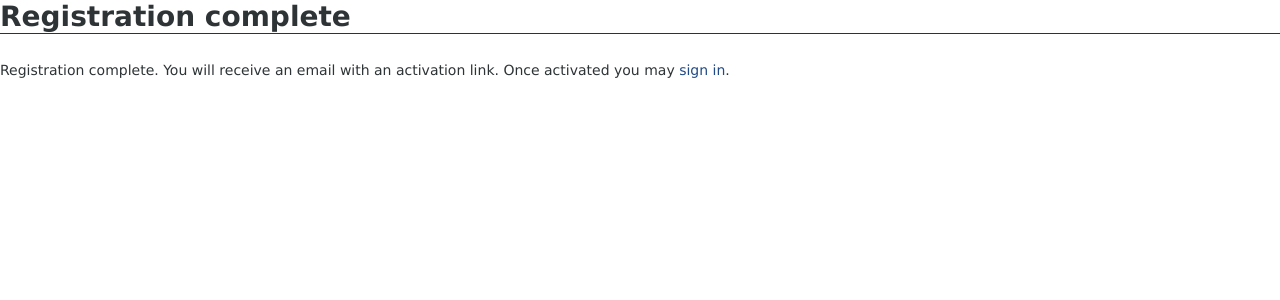
After one commit to jdufresne/feedme, a Django app: template templates/registration/registration_complete.html in a window 1280 px wide. The commit adds this page. Shown: the top 300 px of the page. Run offline with Django 3.2, Linux system fonts and the light colour scheme; the template is opened without the code that fills it, so the values that code supplies are empty; some libraries are stand-ins or nearby versions.

Commit message:
Add support for account registration

```diff
--- a/feeds/templates/feeds/base.html
+++ b/feeds/templates/feeds/base.html
@@ -5,9 +5,9 @@
   {% if user.is_authenticated %}
     <li>{{ user }}</li>
     <li><a href="{% url import %}">Import OPML</a></li>
-    <li><a href="{% url django.contrib.auth.views.logout %}">Sign out</a></li>
+    <li><a href="{% url auth_logout %}">Sign out</a></li>
   {% else %}
-    <li><a href="{% url django.contrib.auth.views.login %}">Sign in</a></li>
+    <li><a href="{% url auth_login %}">Sign in</a></li>
   {% endif %}
 </ul>
 
--- a/settings.py
+++ b/settings.py
@@ -112,6 +112,7 @@ INSTALLED_APPS = (
     'django.contrib.staticfiles',
     'django.contrib.admin',
     'django.contrib.admindocs',
+    'registration',
     'feedme.feeds',
 )
 
@@ -137,3 +138,6 @@ LOGGING = {
         },
     }
 }
+
+# registration
+ACCOUNT_ACTIVATION_DAYS = 7
--- a/static/styles/base.css
+++ b/static/styles/base.css
@@ -37,6 +37,14 @@ fieldset {
     margin: 0;
     padding: 0;
     border: none;
+}
+
+.errorlist {
+    margin-bottom: 1em;
+    padding: 0.5em 1em;
+    border: 1px solid #cc0000;
+    background: #eeeeec;
+    color: #cc0000;
 }
 
 .list-heading {
--- /dev/null
+++ b/templates/registration/activation_email.txt
@@ -0,0 +1,5 @@
+Your account was created successfully. You must activate your account
+within the next {{ expiration_days }} days. Activate your account
+using the following link:
+
+http://{{ site }}{% url registration_activate activation_key=activation_key %}
--- /dev/null
+++ b/templates/registration/activation_email_subject.txt
@@ -0,0 +1 @@
+Welcome to Feed Me
--- /dev/null
+++ b/templates/registration/registration_complete.html
@@ -0,0 +1,11 @@
+{% extends 'base.html' %}
+
+{% block title %}Registration complete{% endblock %}
+
+{% block body %}
+<h1>Registration complete</h1>
+
+<p>Registration complete. You will receive an email with an activation
+link. Once activated you may <a href="{% url auth_login %}">sign
+in</a>.</p>
+{% endblock %}
--- a/urls.py
+++ b/urls.py
@@ -5,8 +5,8 @@ admin.autodiscover()
 
 urlpatterns = patterns(
     None,
-    url(r'^accounts/', include('django.contrib.auth.urls')),
-    url(r'^', include('feedme.feeds.urls')),
     url(r'^admin/doc/', include('django.contrib.admindocs.urls')),
     url(r'^admin/', include(admin.site.urls)),
+    url(r'^accounts/', include('registration.urls')),
+    url(r'^', include('feedme.feeds.urls')),
 )
```
Also changed, not shown: templates/registration/activate.html (added, +9 -0 lines), templates/registration/login.html (+22 -17 lines), templates/registration/registration_form.html (added, +22 -0 lines).
